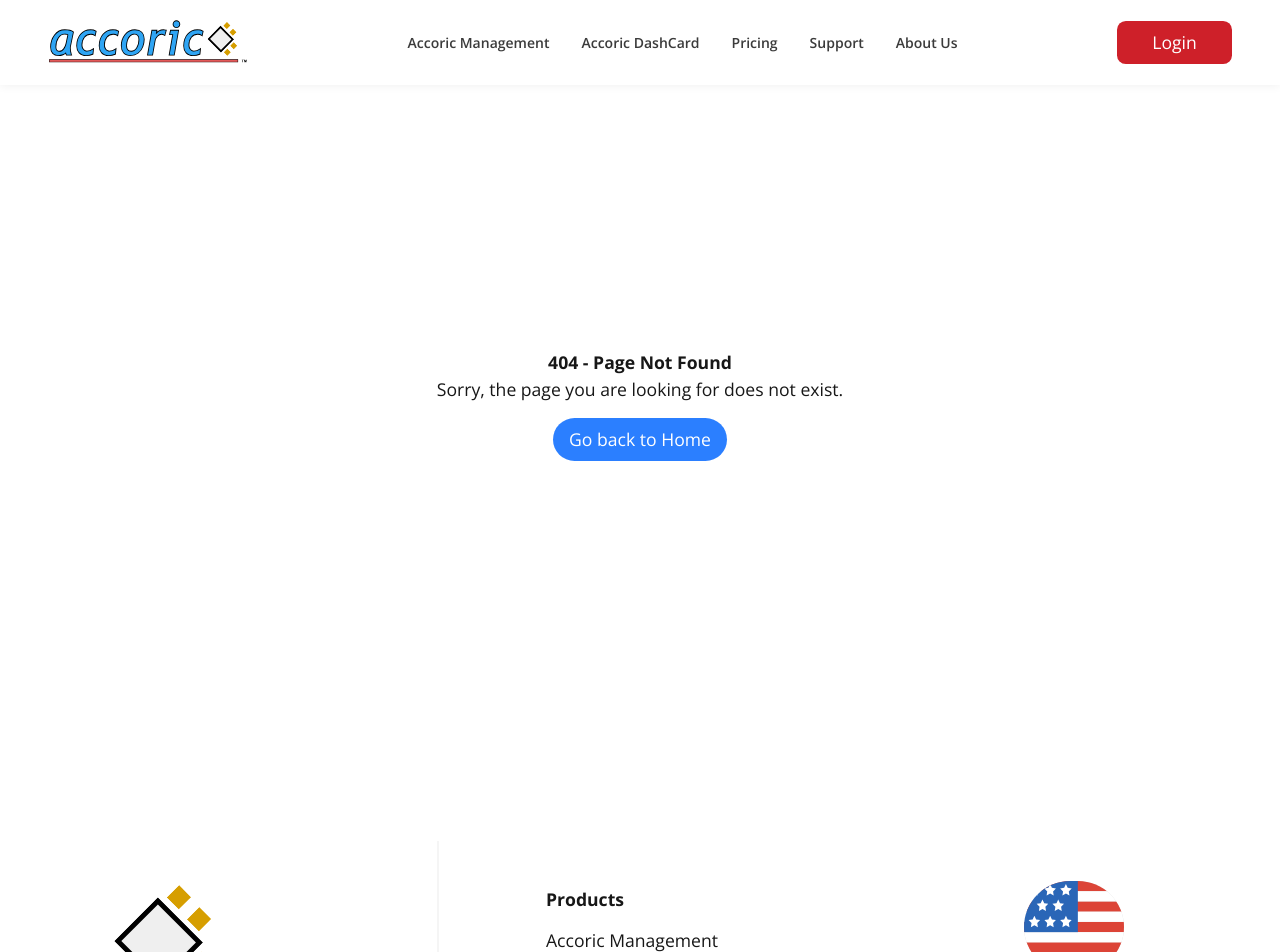
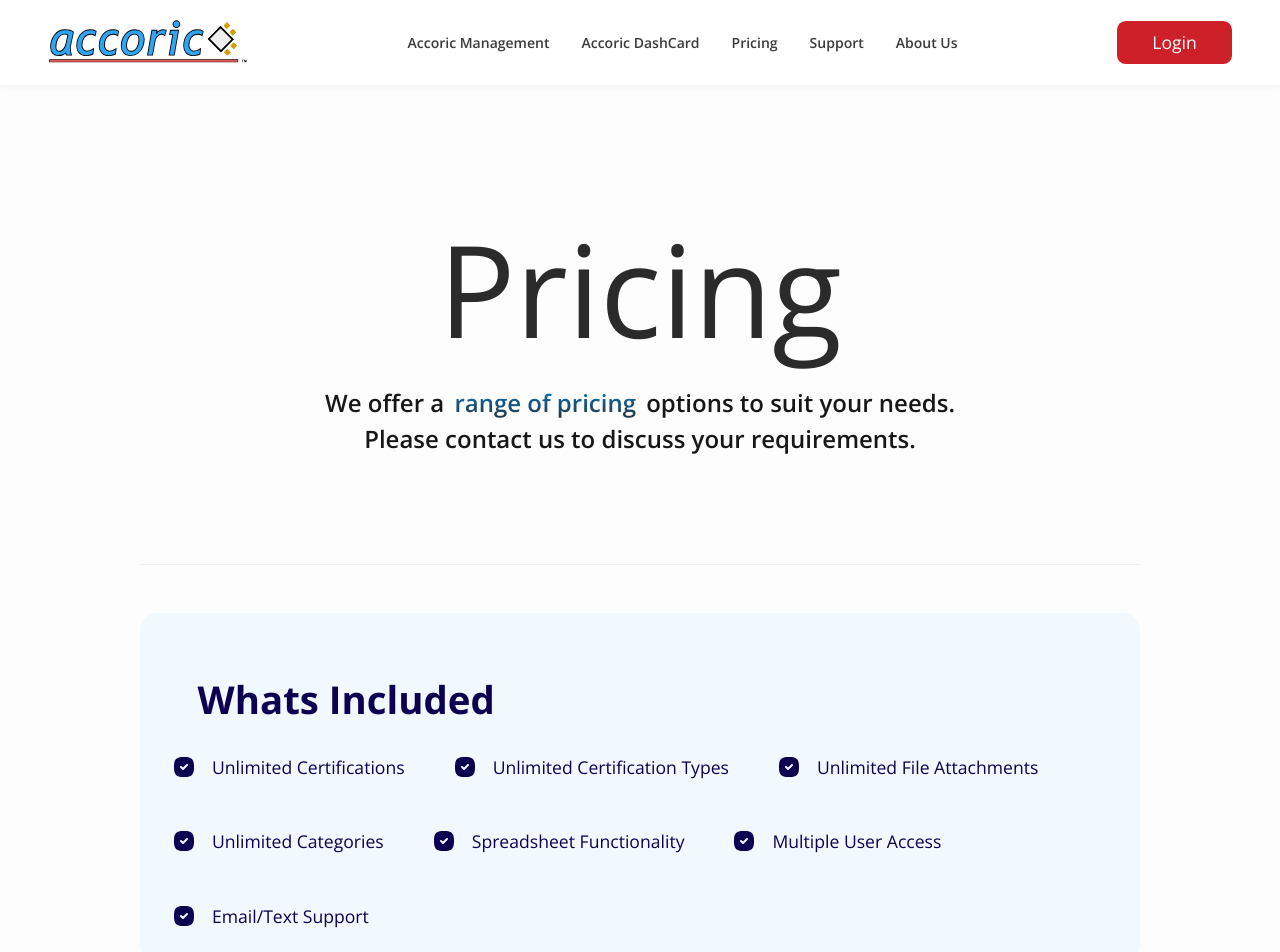
Before and after one commit to fastlinesafetytraining/accoric, a Next.js app: page /pricing in a window 1280 px wide. Before the commit this address had no page. Shown: the top 952 px of the page. Built offline with nearby package versions, Linux system fonts and the light colour scheme.

Commit message:
completed pricing page

```diff
--- /dev/null
+++ b/app/(pages)/pricing/page-data.tsx
@@ -0,0 +1,36 @@
+export const includedInAllSubscriptions = [
+    "Unlimited Certifications",
+    "Unlimited Certification Types",
+    "Unlimited File Attachments",
+    "Unlimited Categories",
+    "Spreadsheet Functionality",
+    "Multiple User Access",
+    "Email/Text Support",
+  ];
+
+export const faqItems = [
+    {
+      question: "How do I get started?",
+      answer: "Fill out the form on this page and we will reach out to you!",
+    },
+    {
+      question: "Do I have to send you my data?",
+      answer:
+        "No, it is not required for you to send us your data. You can set up your account on your own. However, our speciality is setting up your account for you, so all you have to do is sign into a fully set up account. We receive your data in strict compliance with our privacy policy, and we never share it with any third parties.",
+    },
+    {
+      question: "Do I Pay for inactive employees?",
+      answer:
+        "There is an option to mark employees active or inactive on your Accoric Management account. You pay for all employees loaded into your account, regardless of their active status. The active/inactive function is especially useful for employers that hire seasonal or union workers that leave and come back to a company frequently.",
+    },
+    {
+      question: "Do you offer Monthly Subscriptions?",
+      answer:
+        "No, we only offer Yearly Subscriptions. However, you can cancel your subscription at any time.",
+    },
+    {
+      question: "What kind of payments do you accept?",
+      answer:
+        "We accept all common payment methods such as Credit/Debit card, Check, ACH, and purchase order.",
+    },
+  ];
--- /dev/null
+++ b/app/(pages)/pricing/page.tsx
@@ -0,0 +1,51 @@
+import React from "react";
+import { PricingForm, FAQ, PastClients } from "@Components/UI";
+import { TbSquareRoundedCheckFilled } from "react-icons/tb";
+import { includedInAllSubscriptions, faqItems } from "./page-data";
+
+import styles from "@Styles/pricing.module.scss";
+
+export default function Page() {
+  return (
+    <main className={styles.pricing}>
+      <section className={styles.pricing__header}>
+        <h1>Pricing</h1>
+        <p>
+          We offer a <span>range of pricing</span> options to suit your needs.
+        </p>
+        <p>Please contact us to discuss your requirements.</p>
+      </section>
+      <div className={styles.pricing__content}>
+      <section className={styles.pricing__includedList}>
+          <div className={styles.pricing__includedList__container}>
+            <h2>Whats Included</h2>
+            <ul className={styles.pricing__includedList__container__list}>
+              {includedInAllSubscriptions.map((item, index) => (
+                <li key={index}>
+                  <i>
+                    <TbSquareRoundedCheckFilled />
+                  </i>
+                  {item}
+                </li>
+              ))}
+            </ul>
+          </div>
+        </section>
+        <section className={styles.pricing__formContainer}>
+          <PricingForm />
+        </section>
+        <section className={styles.pricing__clients}>
+        <h2>Start tracking your workers' <span>certifications</span></h2>
+          <p>
+            Plus, we upload all of your data and create your account for you!
+            All you do is sign in.
+          </p>
+          <PastClients />
+        </section>
+        <section className={styles.pricing__faq}>
+          <FAQ items={faqItems} />
+        </section>
+      </div>
+    </main>
+  );
+}
--- /dev/null
+++ b/app/styles/pricing.module.scss
@@ -0,0 +1,103 @@
+@use './variables.scss' as v;
+@use './mixins.scss' as m;
+@use 'sass:color';
+
+.pricing {
+    display: flex;
+    flex-direction: column;
+    align-items: stretch;
+    gap: 2rem;
+    section {
+        max-width: 1000px;
+        width: 100%;
+        margin: 0 auto;
+    }
+    section:not(.pricing__header) {
+        min-height: 50vh;
+        margin: 0 auto 5rem auto;
+        @media (max-width: v.$tablet-breakpoint) {
+            min-height: 100%;
+        }
+        @media (max-width: v.$mobile-breakpoint) {
+            border-radius: 1em;
+            padding: 1rem;
+            box-shadow: rgba(136, 165, 191, 0.48) 6px 2px 16px 0px, rgba(255, 255, 255, 0.8) -6px -2px 16px 0px;
+        }
+    }
+}
+
+.pricing__header {
+    display: flex;
+    flex-direction: column;
+    justify-content: center;
+    text-align: center;
+    margin: 5rem auto;
+    text-align: center;
+    height: 60vh;
+    border-bottom: 1px solid v.$site-light-gray;
+    h1 {
+        font-size: 10vw;
+        font-weight: 300;
+        color: v.$soft-black-2;
+    }
+    p {
+        max-width: 90vw;
+        margin: 0 auto;
+        font-size: clamp(1.25rem, 3vw, 1.5rem);
+        font-weight: 600;
+        span {
+            @include m.text-gradient;
+        }
+    }
+}
+
+.pricing__content {
+    background-color: #fdfdfd;
+    padding: 1rem;
+    border-radius: 1em;
+}
+
+.pricing__clients {
+    text-align: center;
+    h2 {
+        font-size: 2rem;
+        font-weight: 600;
+        margin: 0;
+        span {
+            @include m.text-gradient;
+        }
+    }
+}
+
+.pricing__includedList {
+    h2 {
+        font-size: clamp(1.25rem, 3vw, 3rem);
+        font-weight:700;
+        margin: clamp(1rem, 2vw, 2rem);
+        color: v.$site-secondary-color;
+    }
+    &__container {
+        border-radius: 1em;
+        background-color: color.adjust(v.$site-primary-color, $lightness: 40%);
+        color: v.$site-secondary-color;
+        padding: 2rem;
+        width: 100%;
+        max-width: 1000px;
+        margin: 0 auto;
+        &__list {
+            display: flex;
+            flex-wrap: wrap;
+            gap: 3rem;
+            li {
+                display: flex;
+                align-items: center;
+                color: v.$site-secondary-color;
+                i {
+                    font-size: 1.5rem;
+                    margin-right: 1rem;
+                    color: v.$site-secondary-color;
+                }
+            }
+        }
+    }
+}
```
